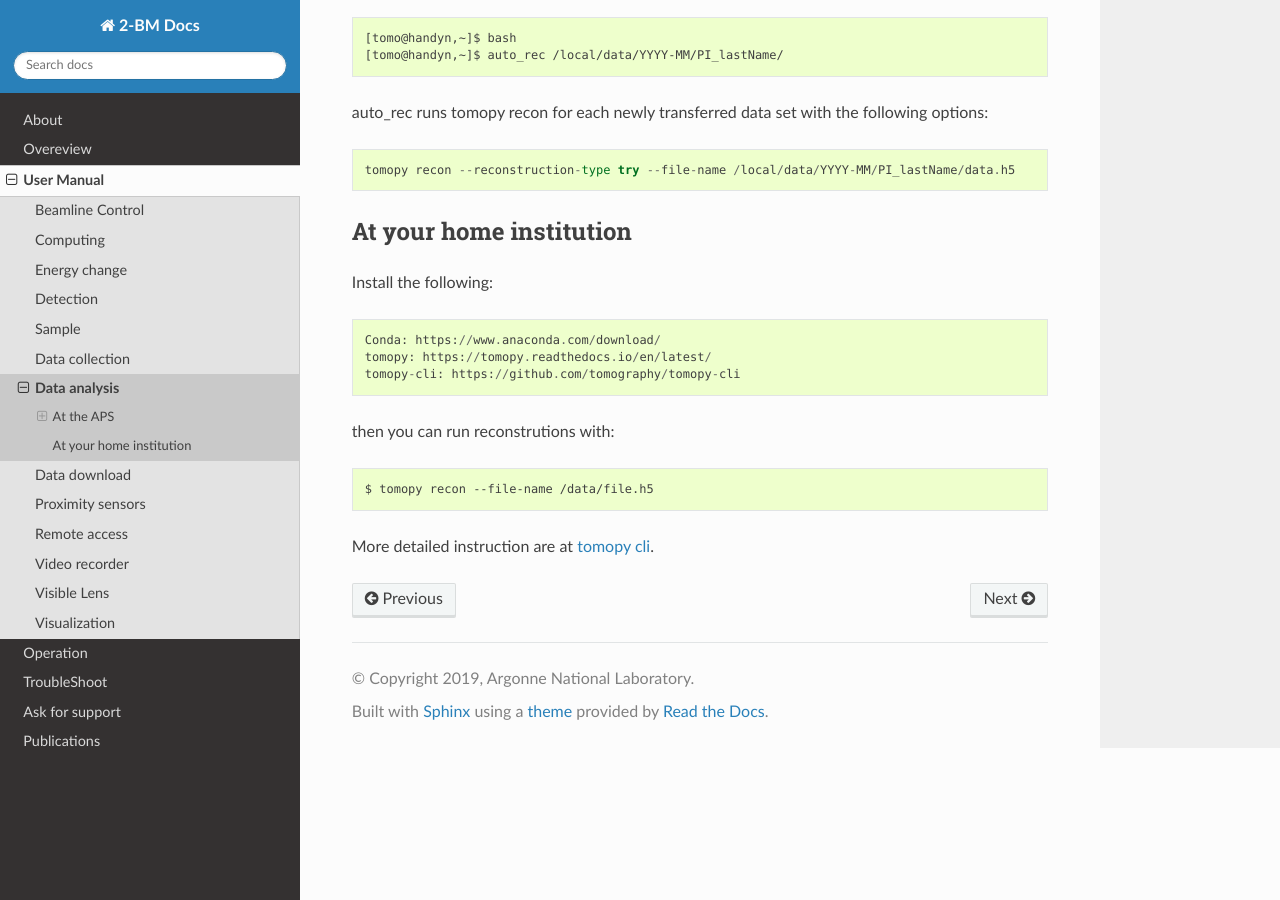
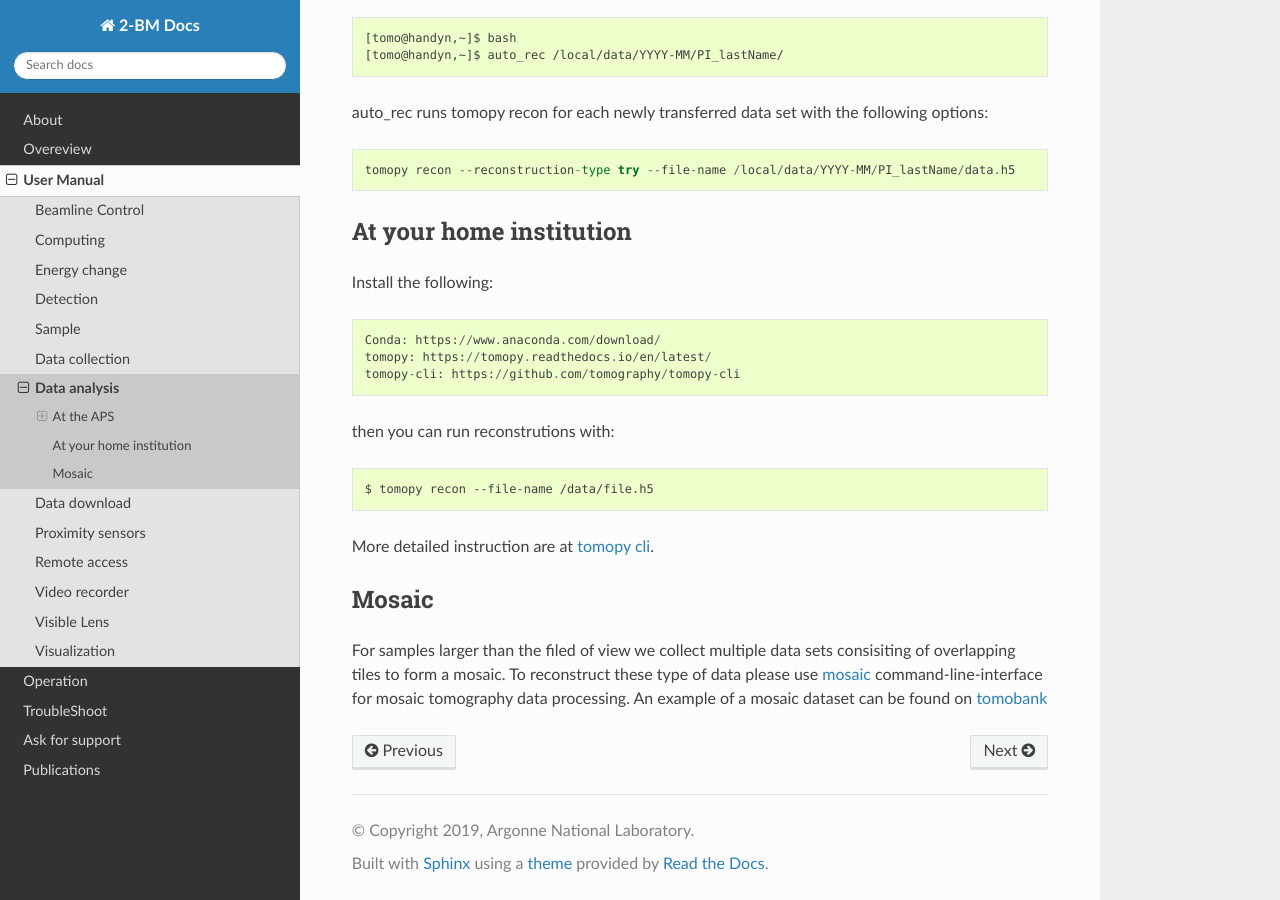
Before and after one commit to xray-imaging/2bm-docs, a Sphinx documentation site: the page built from docs/source/user/item_006.rst, in a window 1280 px wide and 900 px high, scrolled down 828 px. Built offline with Sphinx 7.4.7 and the Read the Docs theme 2.0.0, drawn with Linux system fonts in a browser that asks for light colours; the version number could not be read and is left out.

Commit message:
added mosaic data set reconstuction links

```diff
--- a/docs/source/user/item_006.rst
+++ b/docs/source/user/item_006.rst
@@ -53,3 +53,11 @@ then you can run reconstrutions with::
     $ tomopy recon --file-name /data/file.h5
 
 More detailed instruction are at `tomopy cli <https://github.com/tomography/tomopy-cli>`_.
+
+
+Mosaic
+------
+
+For samples larger than the filed of view we collect multiple data sets consisiting of overlapping tiles to form a mosaic.
+To reconstruct these type of data please use `mosaic <https://github.com/xray-imaging/mosaic>`_  command-line-interface for mosaic tomography data processing.
+An example of a mosaic dataset can be found on `tomobank <file:///Users/decarlo/conda/tomobank/docs/_build/html/source/data/docs.data.tomosaic.html#foam>`_
```
